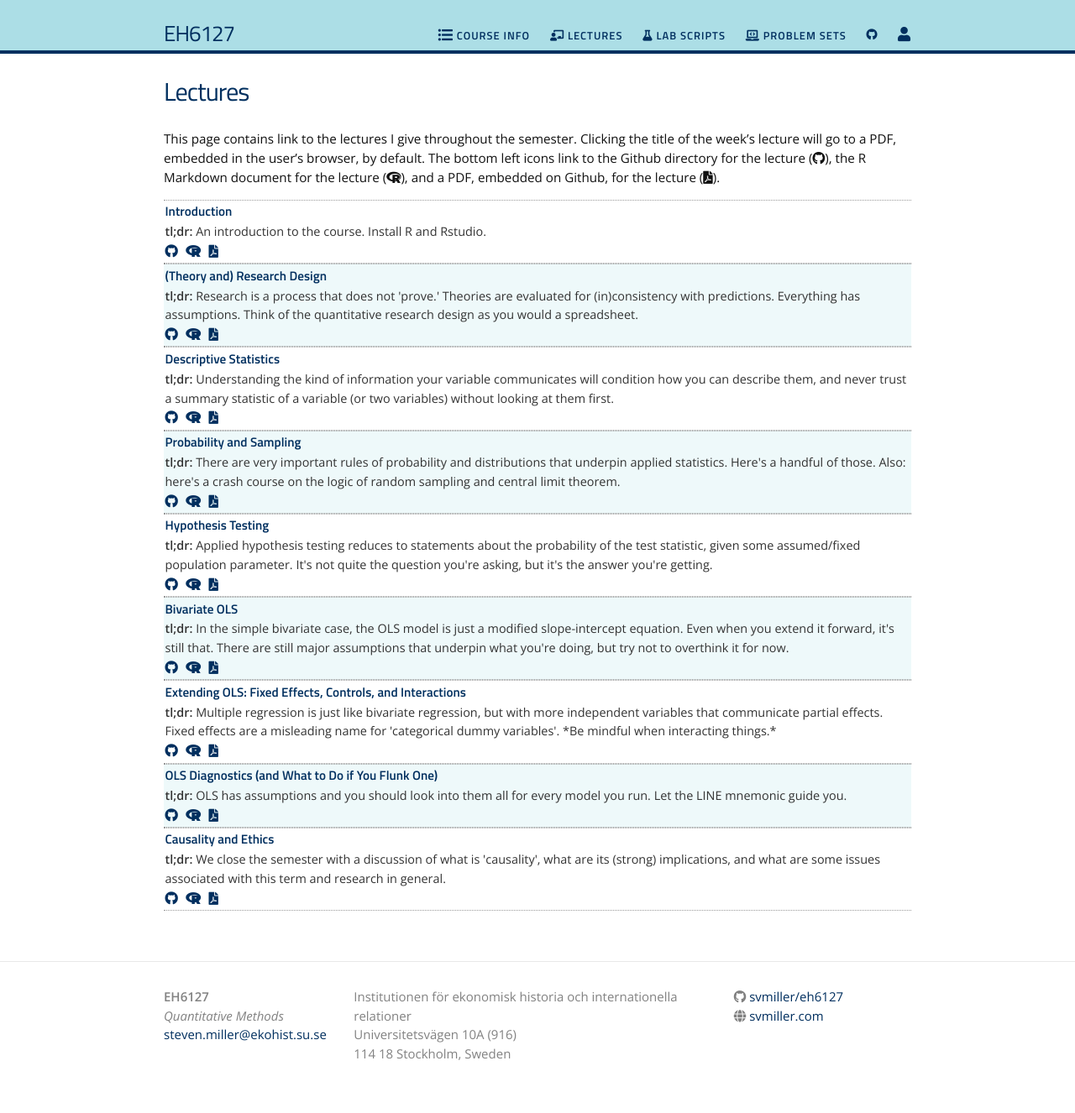
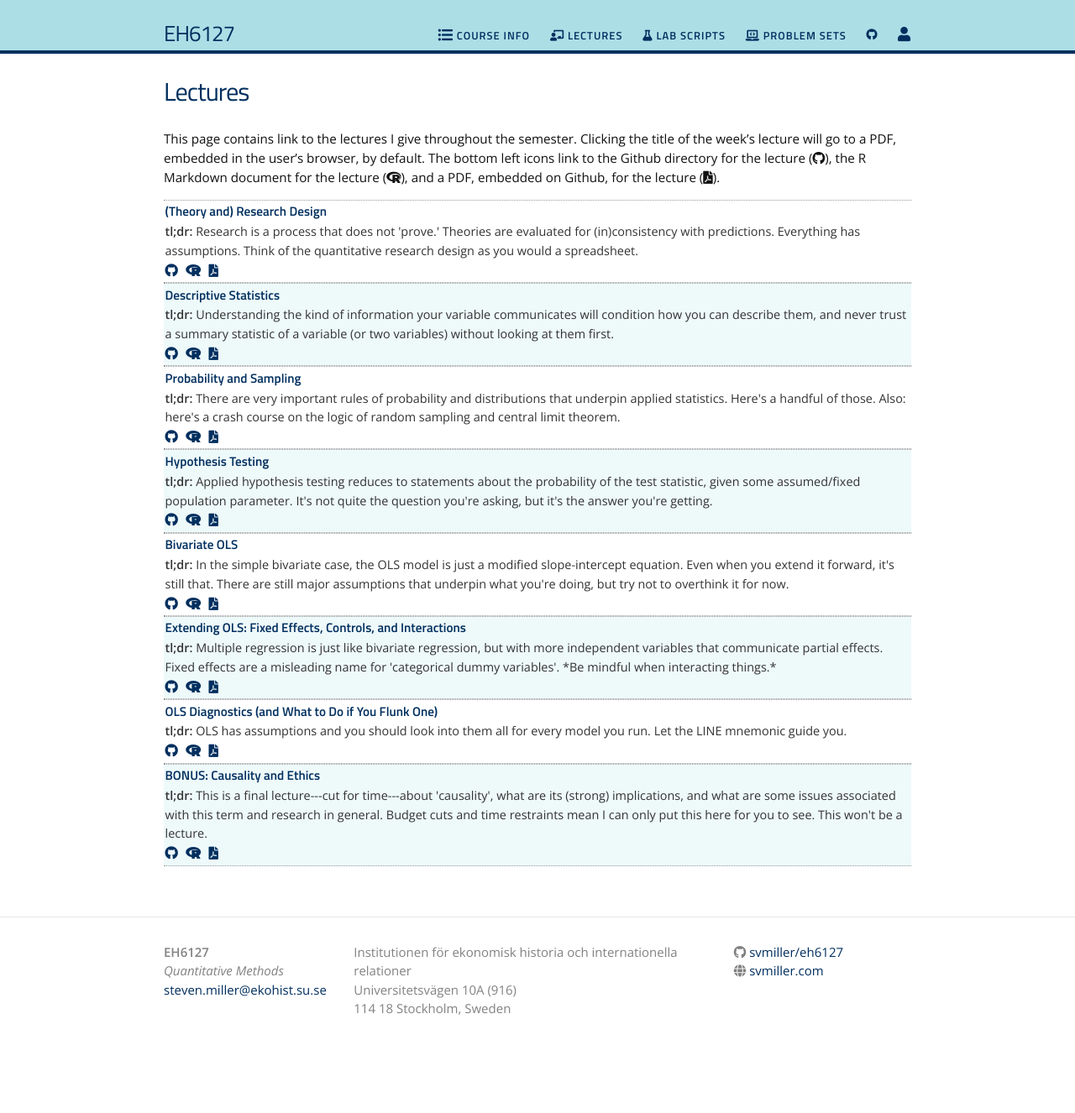
Before and after one commit to svmiller/eh6127, a Jekyll site: the page built from lectures.md, in a window 1280 px wide. Shown: the whole page at 84% size. Built offline with Jekyll 4.4.1, drawn with Linux system fonts in a browser that asks for light colours; nearby versions of some CDN libraries; after the commit the page ends 1273 px from its top, so only the background shows below that.

Commit message:
update lectures and what-not

```diff
--- a/_data/lectures.yml
+++ b/_data/lectures.yml
@@ -1,7 +1,7 @@
-- title: "Introduction"
-  filename: introduction
-  dirname: introduction
-  tldr: "An introduction to the course. Install R and Rstudio."
+# - title: "Introduction"
+#   filename: introduction
+#   dirname: introduction
+#   tldr: "An introduction to the course. Install R and Rstudio."
 
 - title: "(Theory and) Research Design"
   filename: theory-research-design
@@ -38,10 +38,10 @@
   dirname: ols-assumptions
   tldr: "OLS has assumptions and you should look into them all for every model you run. Let the LINE mnemonic guide you."
 
-- title: "Causality and Ethics"
+- title: "BONUS: Causality and Ethics"
   filename: causality
   dirname: causality
-  tldr: "We close the semester with a discussion of what is 'causality', what are its (strong) implications, and what are some issues associated with this term and research in general."
+  tldr: "This is a final lecture---cut for time---about 'causality', what are its (strong) implications, and what are some issues associated with this term and research in general. Budget cuts and time restraints mean I can only put this here for you to see. This won't be a lecture."
 
 
 # #- title: "Sample .Rmd File"
```
